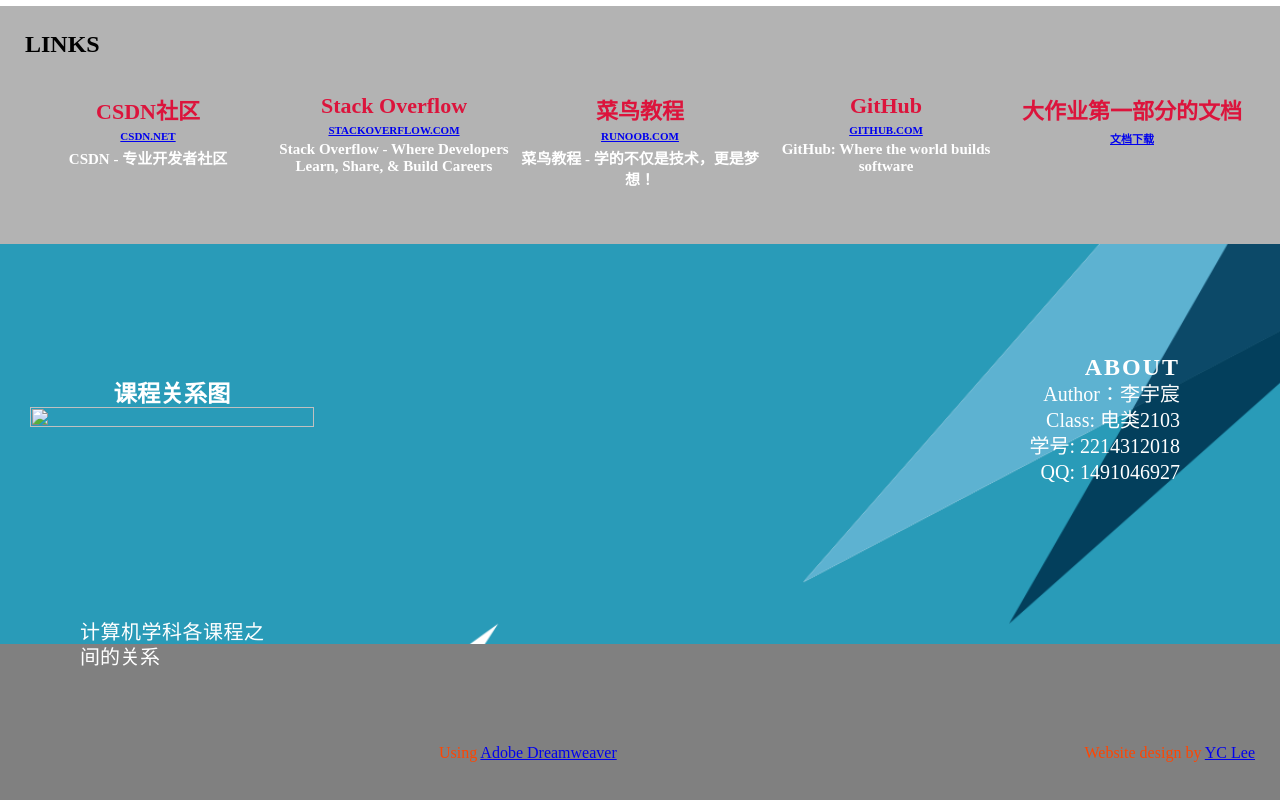
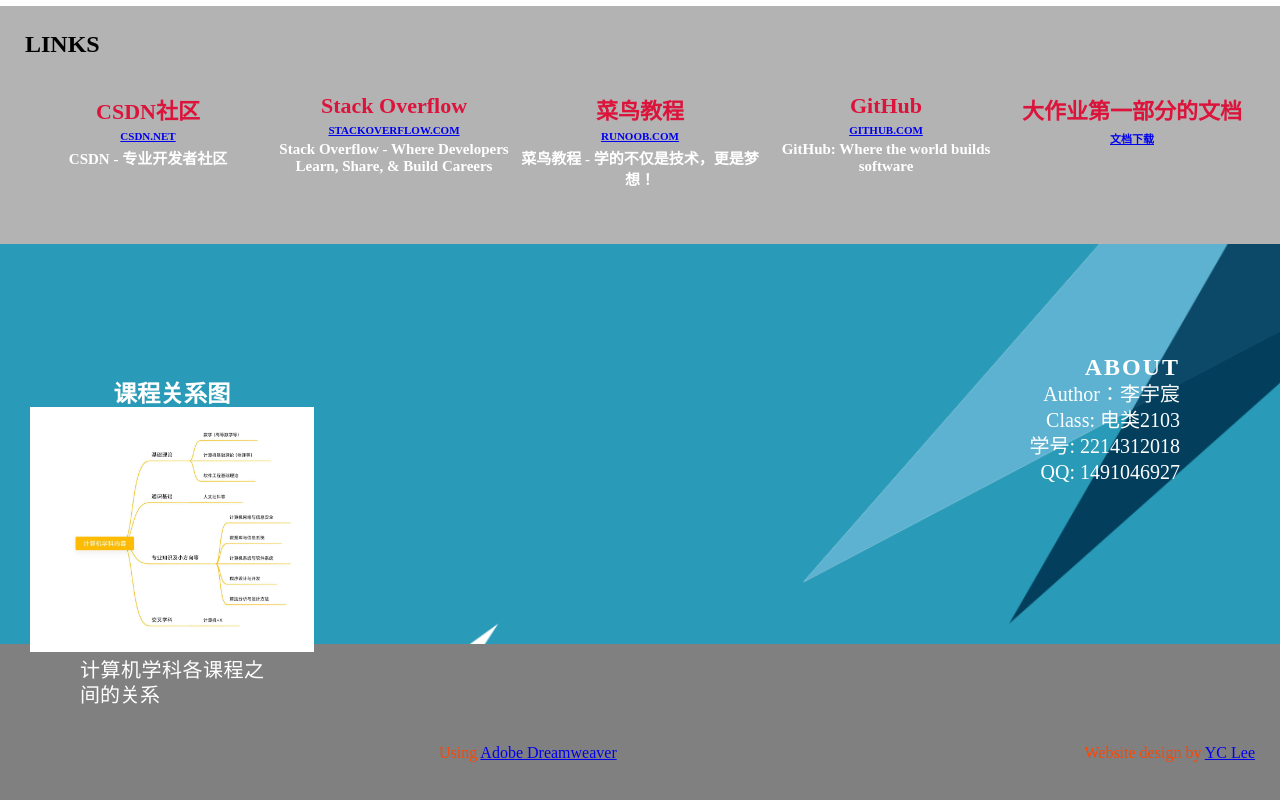
Before and after one commit to Ayanami-535/Homework-Of-CS-Orientation, a plain HTML site: page menu.html in a window 1280 px wide. Shown: the part 430-1230 px from the top of the page. Drawn offline with Linux system fonts and the light colour scheme.

Commit message:
MENU PAGE 完成

```diff
--- a/menu.html
+++ b/menu.html
@@ -90,7 +90,7 @@
 
 		<article class="column">
     		<h3>课程关系图</h3>
-      		<img src="file:" alt="" width="800" height="600" class="cards"/>
+      		<img src="images/Connection.jpg" alt="" width="800" height="600" class="cards"/>
       		<p>计算机学科各课程之间的关系</p>
     	</article>
 	</section>
```
